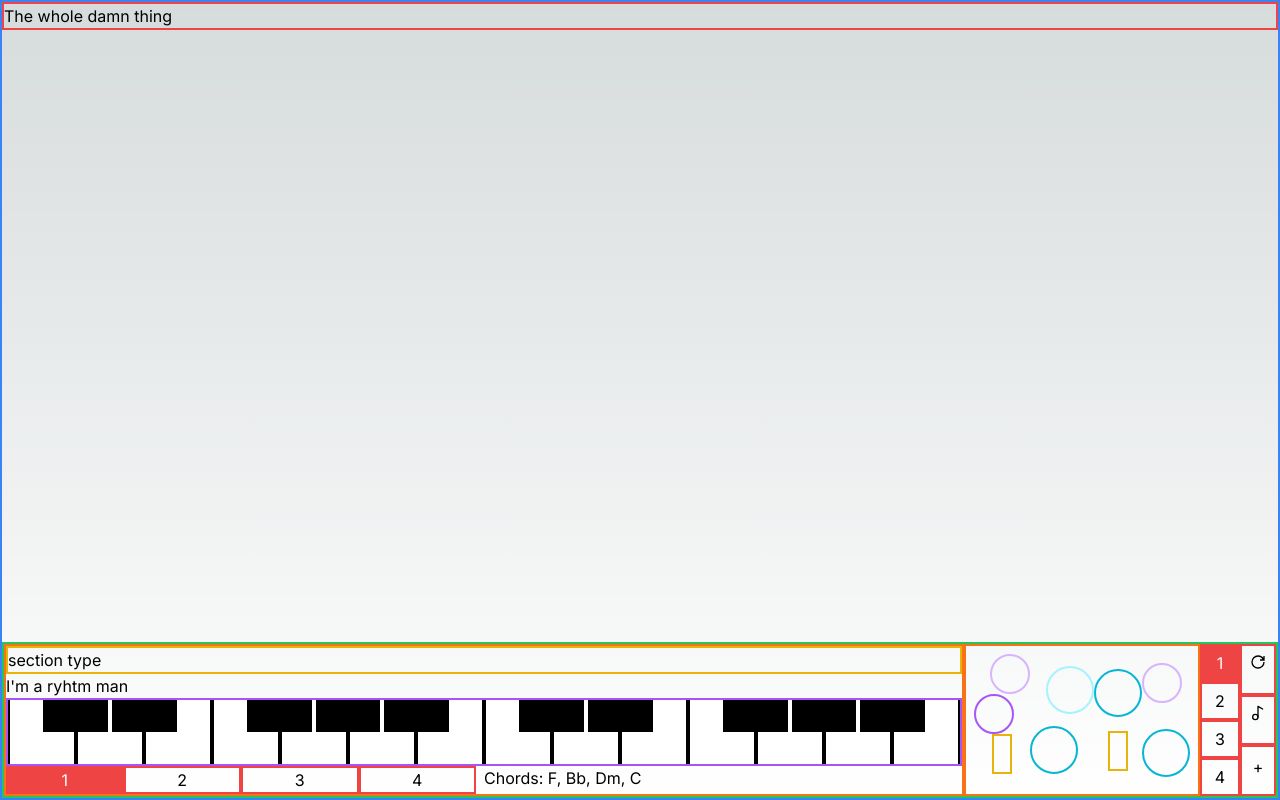
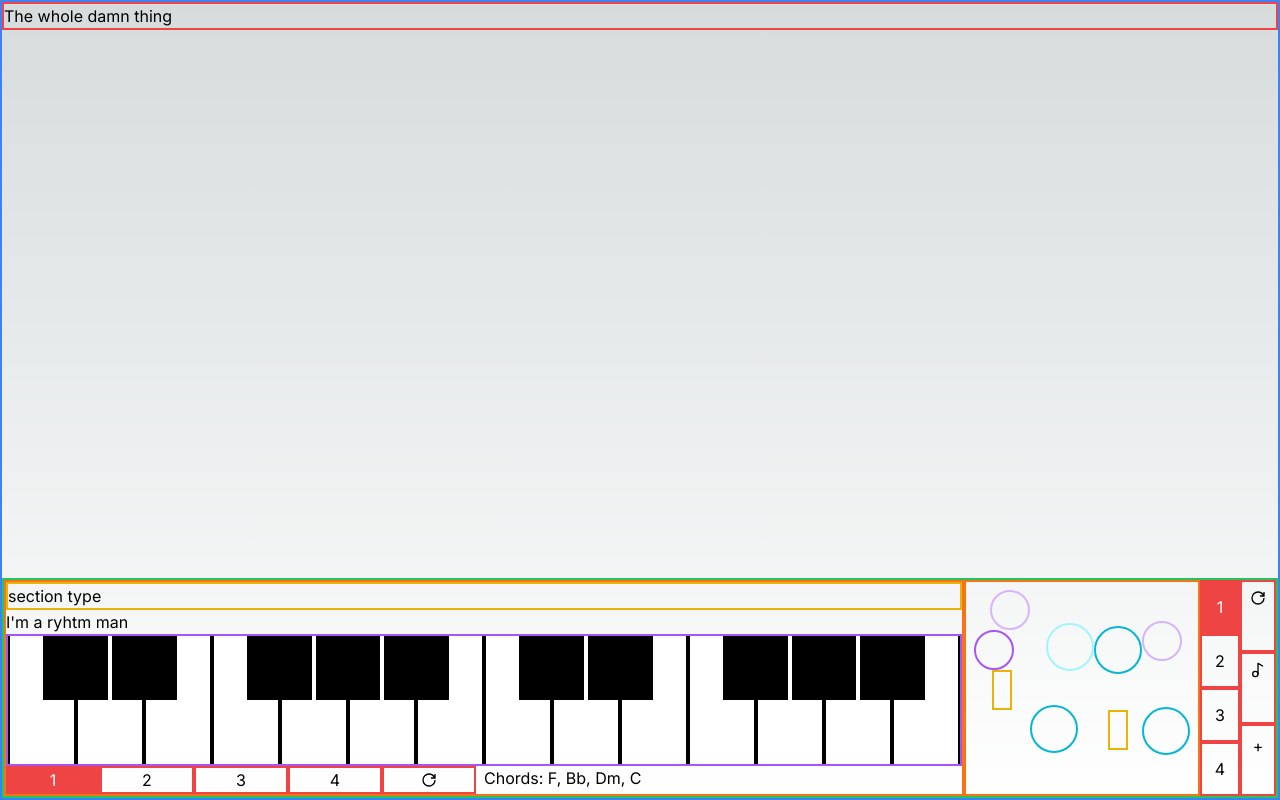
Before and after one commit to AdamSaunders26/iRock-Arranger, a Next.js app: page / in a window 1280 px wide. Built offline with nearby package versions, Linux system fonts and the light colour scheme.

Commit message:
add reset button for keysPad

```diff
--- a/app/KeysNumberButton.tsx
+++ b/app/KeysNumberButton.tsx
@@ -1,6 +1,7 @@
 "use client";
 
 import { useState } from "react";
+import { GrPowerReset } from "react-icons/gr";
 
 export default function KeysNumberButton({
   num,
@@ -11,9 +12,10 @@ export default function KeysNumberButton({
   currentNum: number;
   setCurrentNum: React.Dispatch<React.SetStateAction<number>>;
 }) {
-  const buttonClass = "border-2 border-red-500 h-full flex-1";
+  const buttonClass =
+    "border-2 border-red-500 h-full flex-1 flex justify-center items-center";
   const clickedButtonClass =
-    "border-2 border-red-500 h-full bg-red-500 text-white flex-1";
+    "border-2 border-red-500 h-full bg-red-500 text-white flex-1 flex justify-center items-center";
 
   return (
     <button
@@ -22,7 +24,7 @@ export default function KeysNumberButton({
         setCurrentNum(num);
       }}
     >
-      {num}
+      {num === 5 ? <GrPowerReset /> : num}
     </button>
   );
 }
--- a/app/KeysNumberSelector.tsx
+++ b/app/KeysNumberSelector.tsx
@@ -8,7 +8,7 @@ export default function KeysNumberSelector({
   setCurrentNum: React.Dispatch<React.SetStateAction<number>>;
 }) {
   return (
-    <div className="flex  flex-1 text-center ">
+    <div className="flex  flex-1 items-center ">
       <KeysNumberButton
         num={1}
         currentNum={currentNum}
@@ -29,6 +29,11 @@ export default function KeysNumberSelector({
         currentNum={currentNum}
         setCurrentNum={setCurrentNum}
       />
+      <KeysNumberButton
+        num={5}
+        currentNum={currentNum}
+        setCurrentNum={setCurrentNum}
+      />
     </div>
   );
 }
--- a/app/KeysPad.tsx
+++ b/app/KeysPad.tsx
@@ -28,7 +28,7 @@ export default function KeysPad({ currentNum }: { currentNum: number }) {
   const [key23, setKey23] = useState("");
   const [key24, setKey24] = useState("");
   return (
-    <div className="border-purple-500 border-2 h-full w-full justify-evenly flex">
+    <div className="border-purple-500 border-2 h-full w-full justify-evenly flex text-xs">
       <PianoKey
         kind="right"
         keyState1={key1}
--- a/app/PianoKey.tsx
+++ b/app/PianoKey.tsx
@@ -60,31 +60,48 @@ export default function PianoKey({
       break;
   }
 
+  function KS1() {
+    currentNum === 5
+      ? setKeyState1("")
+      : setKeyState1((curr) => {
+          return curr + ` ${currentNum}`;
+        });
+  }
+
+  function KS2() {
+    if (setKeyState2) {
+      currentNum === 5
+        ? setKeyState2("")
+        : setKeyState2((curr) => {
+            return curr + ` ${currentNum}`;
+          });
+    }
+  }
+
+  function PKS() {
+    if (setPrevKeyState) {
+      currentNum === 5
+        ? setPrevKeyState("")
+        : setPrevKeyState((curr) => {
+            return curr + ` ${currentNum}`;
+          });
+    }
+  }
   return (
     <div className=" h-full flex flex-col flex-1 justify-center items-center ">
-      <div className=" flex flex-1 w-full min-h-8 ">
+      <div className=" flex flex-1 w-full min-h-16 ">
         <div
           className={tlClass}
           onClick={() => {
             switch (kind) {
               case "right":
-                setKeyState1(() => {
-                  return `${currentNum}`;
-                });
+                KS1();
                 break;
               case "both":
-                setPrevKeyState
-                  ? setPrevKeyState(() => {
-                      return `${currentNum}`;
-                    })
-                  : null;
+                PKS();
                 break;
               case "left":
-                setPrevKeyState
-                  ? setPrevKeyState(() => {
-                      return `${currentNum}`;
-                    })
-                  : null;
+                PKS();
                 break;
               default:
                 break;
@@ -96,23 +113,13 @@ export default function PianoKey({
           onClick={() => {
             switch (kind) {
               case "right":
-                setKeyState2
-                  ? setKeyState2(() => {
-                      return `${currentNum}`;
-                    })
-                  : null;
+                KS2();
                 break;
               case "both":
-                setKeyState2
-                  ? setKeyState2(() => {
-                      return `${currentNum}`;
-                    })
-                  : null;
+                KS2();
                 break;
               case "left":
-                setKeyState1(() => {
-                  return `${currentNum}`;
-                });
+                KS1();
                 break;
               default:
                 break;
@@ -122,25 +129,19 @@ export default function PianoKey({
           {kind !== "left" ? keyState2 : null}
         </div>
       </div>
-      <div className=" flex w-full min-h-8">
+      <div className=" flex w-full min-h-16">
         <div
           className={blClass}
           onClick={() => {
             switch (kind) {
               case "right":
-                setKeyState1(() => {
-                  return `${currentNum}`;
-                });
+                KS1();
                 break;
               case "both":
-                setKeyState1(() => {
-                  return `${currentNum}`;
-                });
+                KS1();
                 break;
               case "left":
-                setKeyState1(() => {
-                  return `${currentNum}`;
-                });
+                KS1();
                 break;
               default:
                 break;
@@ -154,19 +155,13 @@ export default function PianoKey({
           onClick={() => {
             switch (kind) {
               case "right":
-                setKeyState1(() => {
-                  return `${currentNum}`;
-                });
+                KS1();
                 break;
               case "both":
-                setKeyState1(() => {
-                  return `${currentNum}`;
-                });
+                KS1();
                 break;
               case "left":
-                setKeyState1(() => {
-                  return `${currentNum}`;
-                });
+                KS1();
                 break;
               default:
                 break;
```
